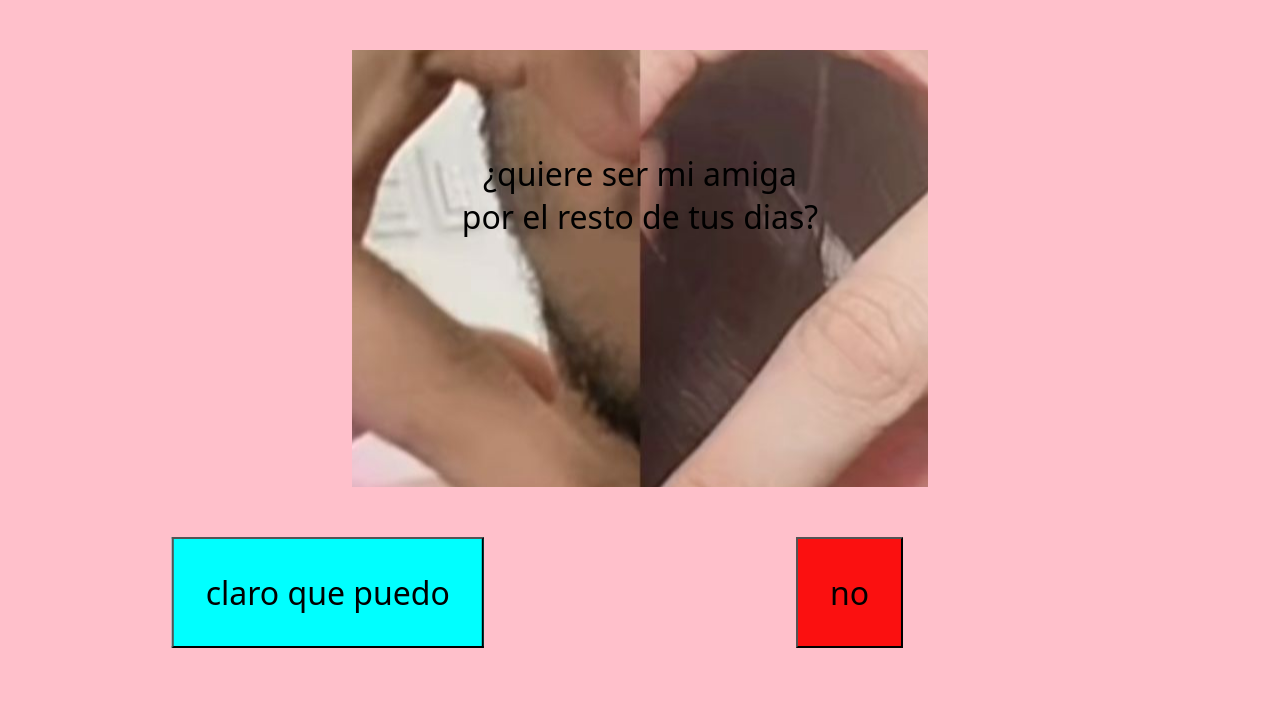
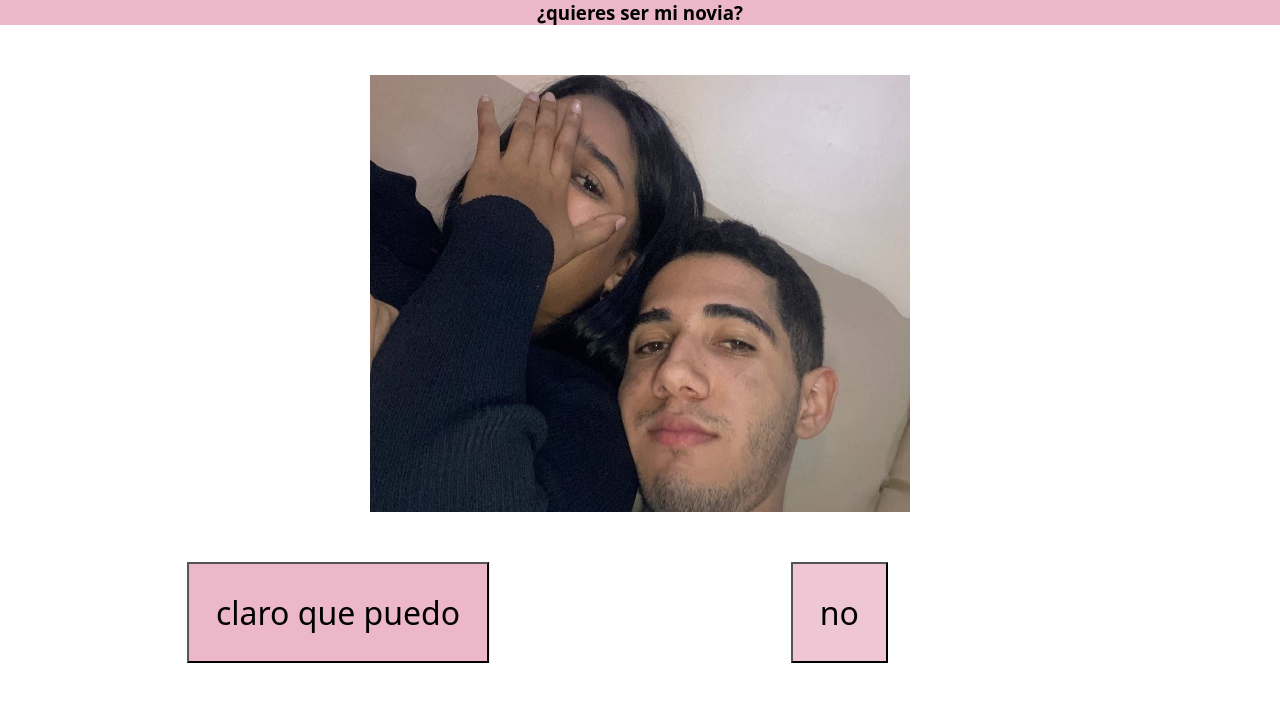
Before and after one commit to nitro1414/propuesta-de-novia, a plain HTML site: page index.html in a window 1280 px wide. Drawn offline with Linux system fonts and the light colour scheme.

Commit message:
Add files via upload

```diff
--- a/estilo.css
+++ b/estilo.css
@@ -1,9 +1,9 @@
 *{
-    background-color: pink;
+    background-color: rgb(255, 255, 255);
     margin: 0;
 }
 .contenedor{
-    background-color: pink;
+    background-color: rgb(255, 255, 255);
      text-align: center;
      width: 100vw;
      height: 90vh;
@@ -12,25 +12,31 @@ p{
     margin: 50px auto;
     width: 29vw;
     height: 29vh;
-    background-image: url(ada.jpeg);
+    background-image: url(photo_2022-12-03_17-10-17.jpg);
     background-repeat: no-repeat;
     background-position: center;
     padding: 8%;
-    font-family: system-ui, -apple-system, BlinkMacSystemFont, 'Segoe UI', Roboto, Oxygen, Ubuntu, Cantarell, 'Open Sans', 'Helvetica Neue', sans-serif;
-    font-size: xx-large;
 
 }
 button{
     font-size: xx-large;
-    padding: 2.5%;
+    padding: 2.1%;
 }
 #yesbtn{
-    background-color:aqua;
+    background-color:rgba(216, 112, 147, 50%);
     font-family: system-ui, -apple-system, BlinkMacSystemFont, 'Segoe UI', Roboto, Oxygen, Ubuntu, Cantarell, 'Open Sans', 'Helvetica Neue', sans-serif;
     transform: translate(-100%,0);
 }
 #nobtn{
     font-family: system-ui, -apple-system, BlinkMacSystemFont, 'Segoe UI', Roboto, Oxygen, Ubuntu, Cantarell, 'Open Sans', 'Helvetica Neue', sans-serif;
-    background-color: rgb(251, 16, 16);
+    background-color: rgba(216, 112, 147, 40%);
     position: absolute;
 }
+h3{
+    font-family: system-ui, -apple-system, BlinkMacSystemFont, 'Segoe UI', Roboto, Oxygen, Ubuntu, Cantarell, 'Open Sans', 'Helvetica Neue', sans-serif;
+    background-color: rgba(216, 112, 147, 50%);
+    background-position: center;
+
+
+
+}
--- a/index.html
+++ b/index.html
@@ -10,7 +10,8 @@
 <body>
 
     <div class="contenedor">
-        <p>¿quiere ser mi amiga por el resto de tus dias?</p>
+        <h3>¿quieres ser mi novia?</h2>
+        <p></p>
         <button id="yesbtn">claro que puedo</button>
         <button id="nobtn">no</button>
 
--- a/index.js
+++ b/index.js
@@ -1,7 +1,7 @@
 const yesbtn= document.querySelector("#yesbtn");
 
 yesbtn.addEventListener("click", function() {
-alert("sabia que ibas a poner que si, te quiero mucho amiga")
+alert("sabia que ibas a poner que si, te quiero mucho amor")
 });
 
 const nobtn= document.querySelector("#nobtn");
```
Also changed, not shown: photo_2022-12-03_17-10-17.jpg (added).
